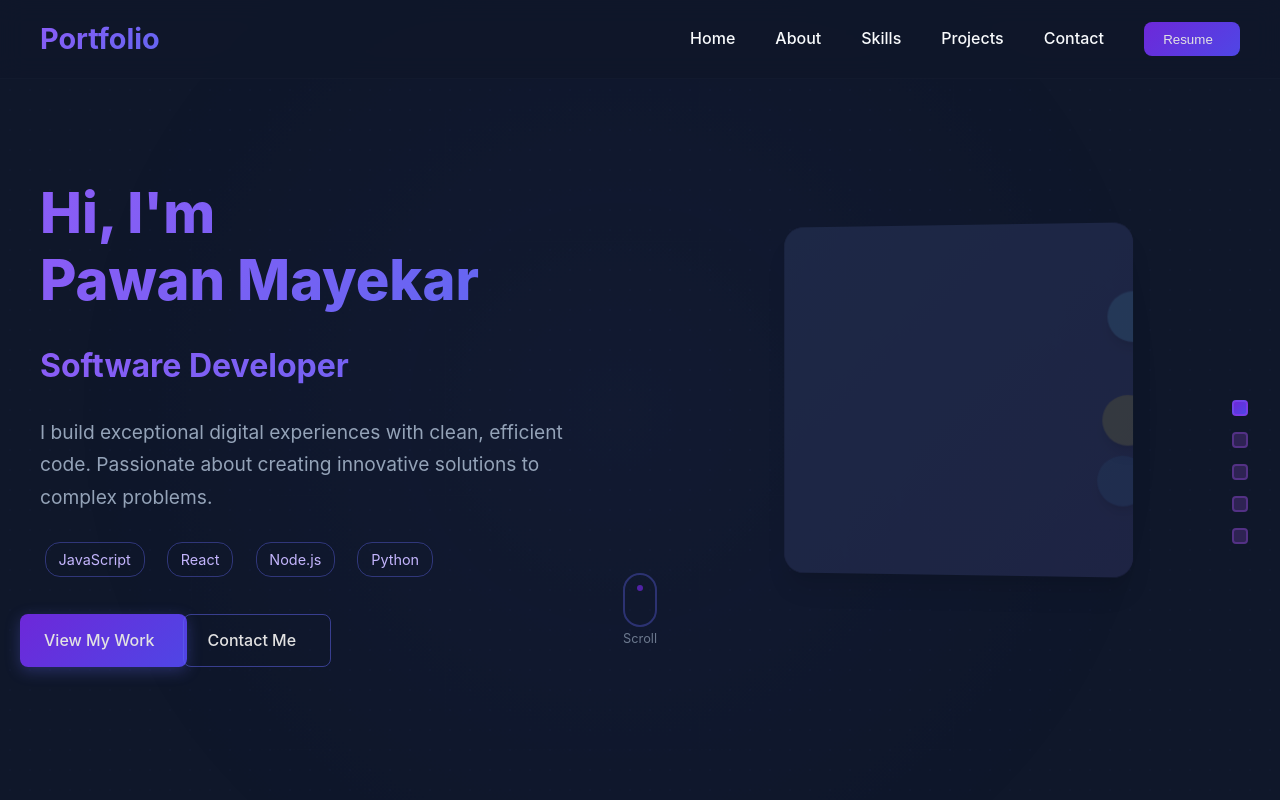
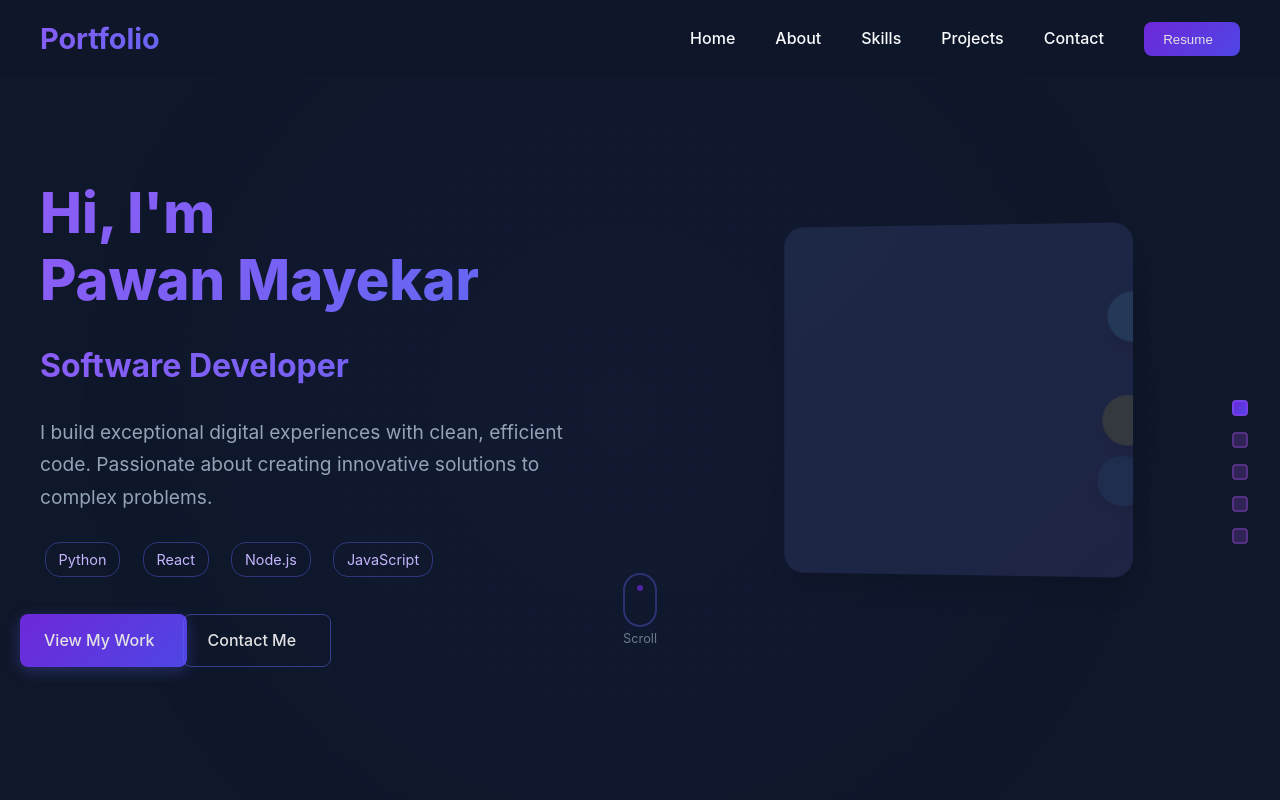
Before and after one commit to PawanMayekar/portfolio, a React (Create React App) app: page / in a window 1280 px wide. Shown: the top 800 px of the page. Built offline with nearby package versions, Linux system fonts and the light colour scheme.

Commit message:
changes made

```diff
--- a/src/components/hero.js
+++ b/src/components/hero.js
@@ -25,10 +25,10 @@ const Hero = () => {
             </p>
 
             <div className="tech-stack">
-              <span className="tech-tag">JavaScript</span>
+              <span className="tech-tag">Python</span>
               <span className="tech-tag">React</span>
               <span className="tech-tag">Node.js</span>
-              <span className="tech-tag">Python</span>
+              <span className="tech-tag">JavaScript</span>
             </div>
 
             <div className="hero-buttons">
```
